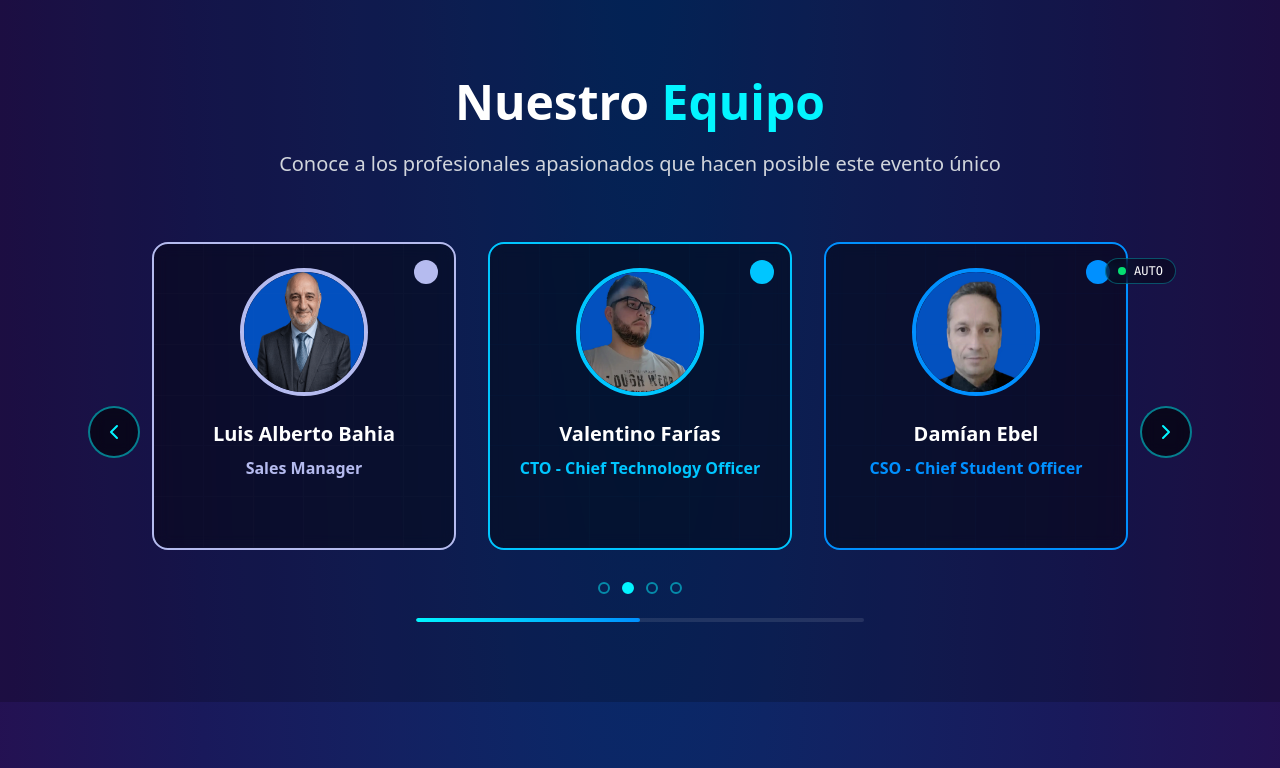
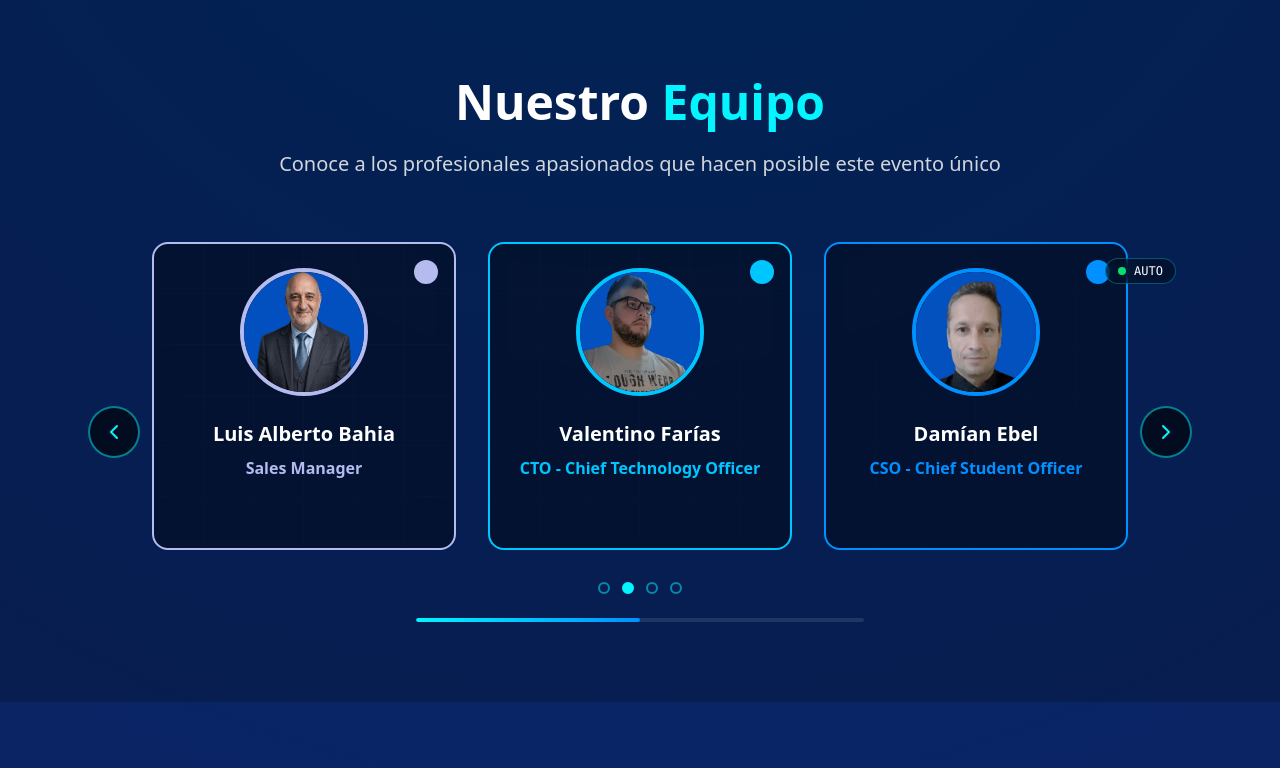
Before and after one commit to FValentino/TCSummit-landing, a Next.js app: page / in a window 1280 px wide. Shown: the part 6406-7174 px from the top of the page. Built offline with nearby package versions, Linux system fonts and the light colour scheme.

Commit message:
bg fixed

```diff
--- a/src/app/globals.css
+++ b/src/app/globals.css
@@ -64,7 +64,7 @@ body {
   padding: 0;
   width: 100%;
   height: 100%;
-  background-color: gradient(90deg, #002c6b 0%, #2D0448 100%);
+  background-image: radial-gradient( circle,#002c6b 0%,#19195b 50%,#2D0448 100%);
   background-repeat: no-repeat;
   background-size: cover;
   background-position: center center;
```
